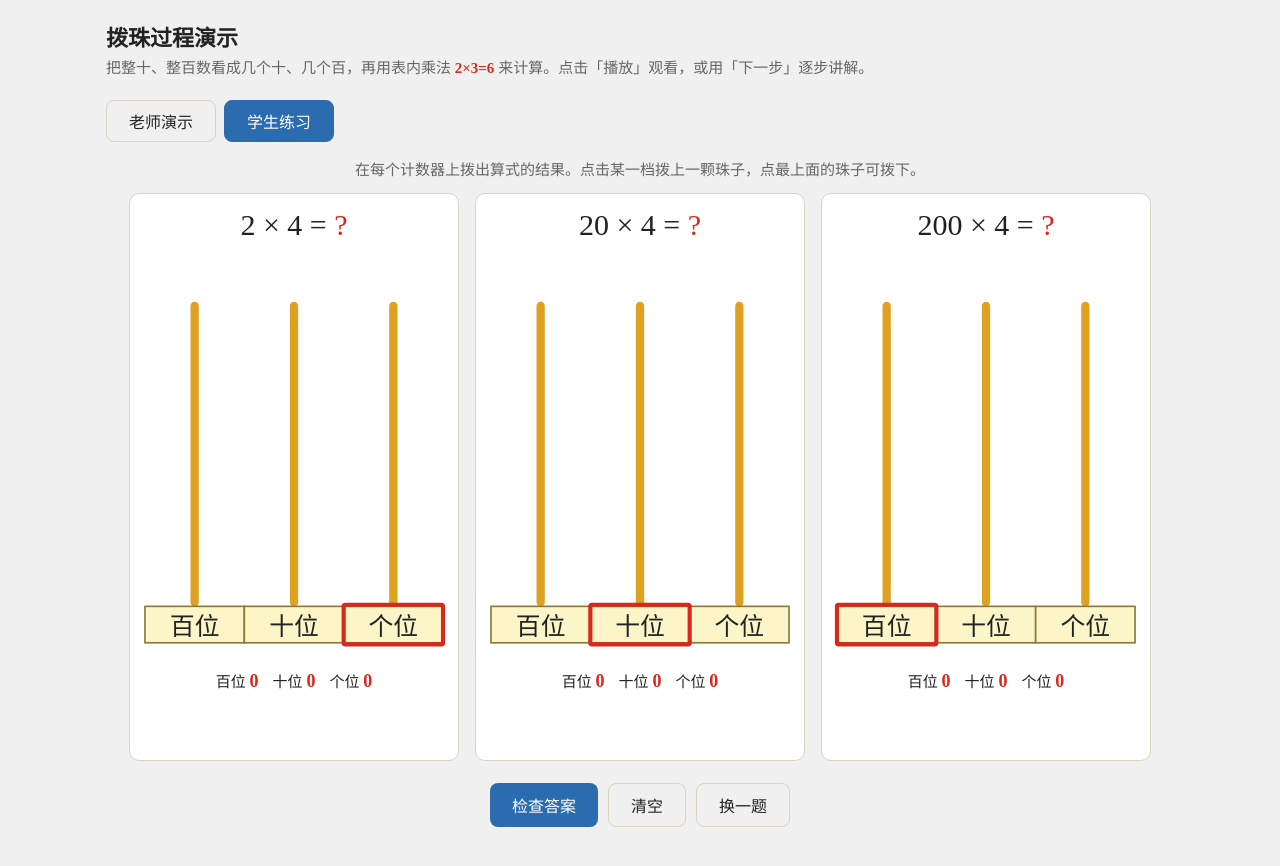
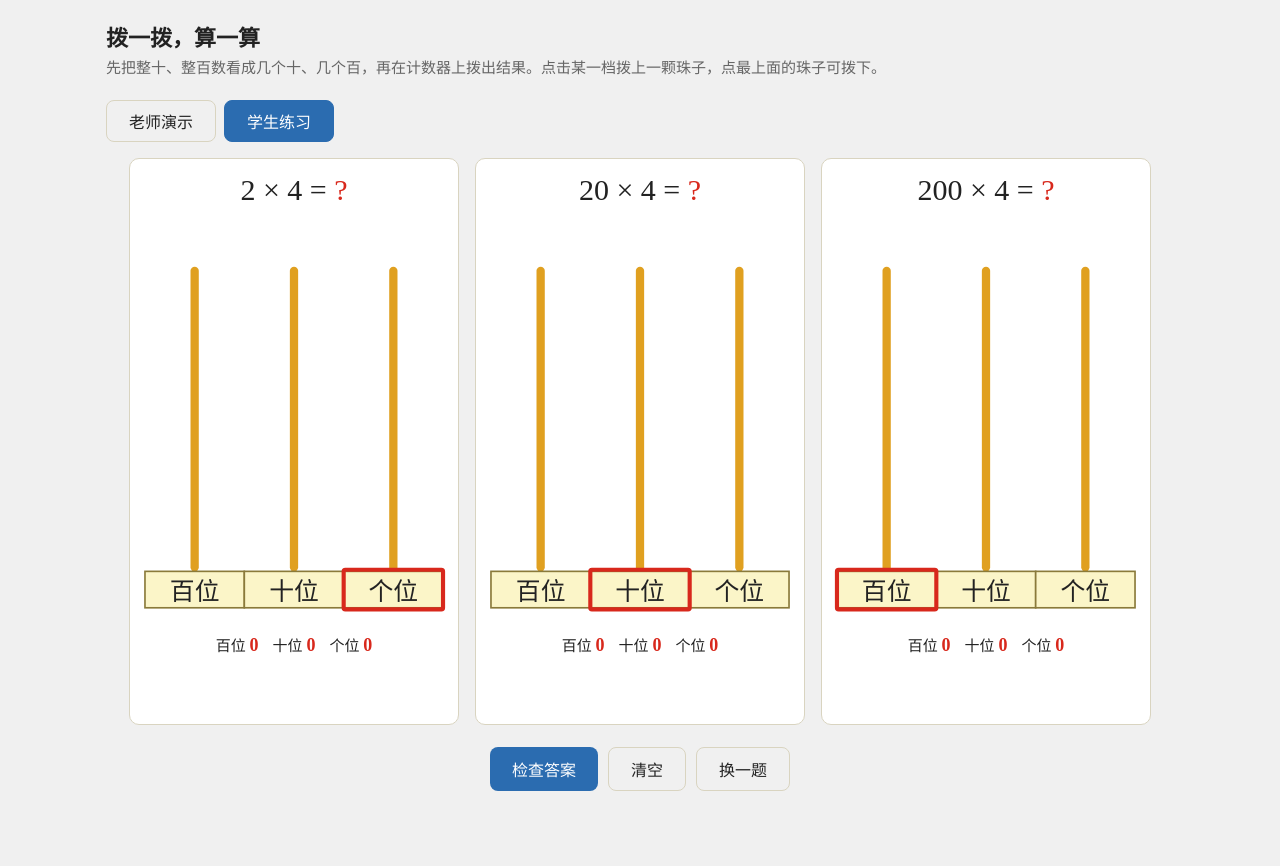
Before and after one commit to iwyang/backup, a plain HTML site: page bz.html in a window 1280 px wide. Both pictures are taken after a click on the button "学生练习". After the commit the page ends 841 px from the top, so only its background shows below. Drawn offline with Linux system fonts and the light colour scheme.

```diff
--- a/bz.html
+++ b/bz.html
@@ -67,8 +67,8 @@
 </head>
 <body>
 <div class="wrap">
-  <h1>拨珠过程演示</h1>
-  <p class="sub">把整十、整百数看成几个十、几个百，再用表内乘法 <b>2×3=6</b> 来计算。点击「播放」观看，或用「下一步」逐步讲解。</p>
+  <h1 id="ttl">拨珠过程演示</h1>
+  <p class="sub" id="sub">把整十、整百数看成几个十、几个百，再用表内乘法 <b>2×3=6</b> 来计算。点击「播放」观看，或用「下一步」逐步讲解。</p>
 
   <div class="tabs">
     <button class="tab act" data-t="demo">老师演示</button>
@@ -90,7 +90,6 @@
 </div>
 
 <div class="sec" id="sec-prac">
-  <p class="sub" style="text-align:center;margin-bottom:10px" id="qhint">在每个计数器上拨出算式的结果。点击某一档拨上一颗珠子，点最上面的珠子可拨下。</p>
   <div class="board" id="pboard"></div>
   <div class="ctrl">
     <button id="chk">检查答案</button>
@@ -230,6 +229,10 @@ document.querySelectorAll(".tab").forEach(b => b.onclick = () => {
   document.querySelectorAll(".tab").forEach(x => x.classList.toggle("act", x === b));
   $("sec-demo").classList.toggle("act", b.dataset.t === "demo");
   $("sec-prac").classList.toggle("act", b.dataset.t === "prac");
+  const pr = b.dataset.t === "prac";
+  $("ttl").textContent = pr ? "拨一拨，算一算" : "拨珠过程演示";
+  $("sub").innerHTML = pr ? "先把整十、整百数看成几个十、几个百，再在计数器上拨出结果。点击某一档拨上一颗珠子，点最上面的珠子可拨下。"
+    : "把整十、整百数看成几个十、几个百，再用表内乘法 <b>2×3=6</b> 来计算。点击「播放」观看，或用「下一步」逐步讲解。";
   if (b.dataset.t !== "demo" && playing){ playing = false; token++; updateUI(); }
 });
 
```
